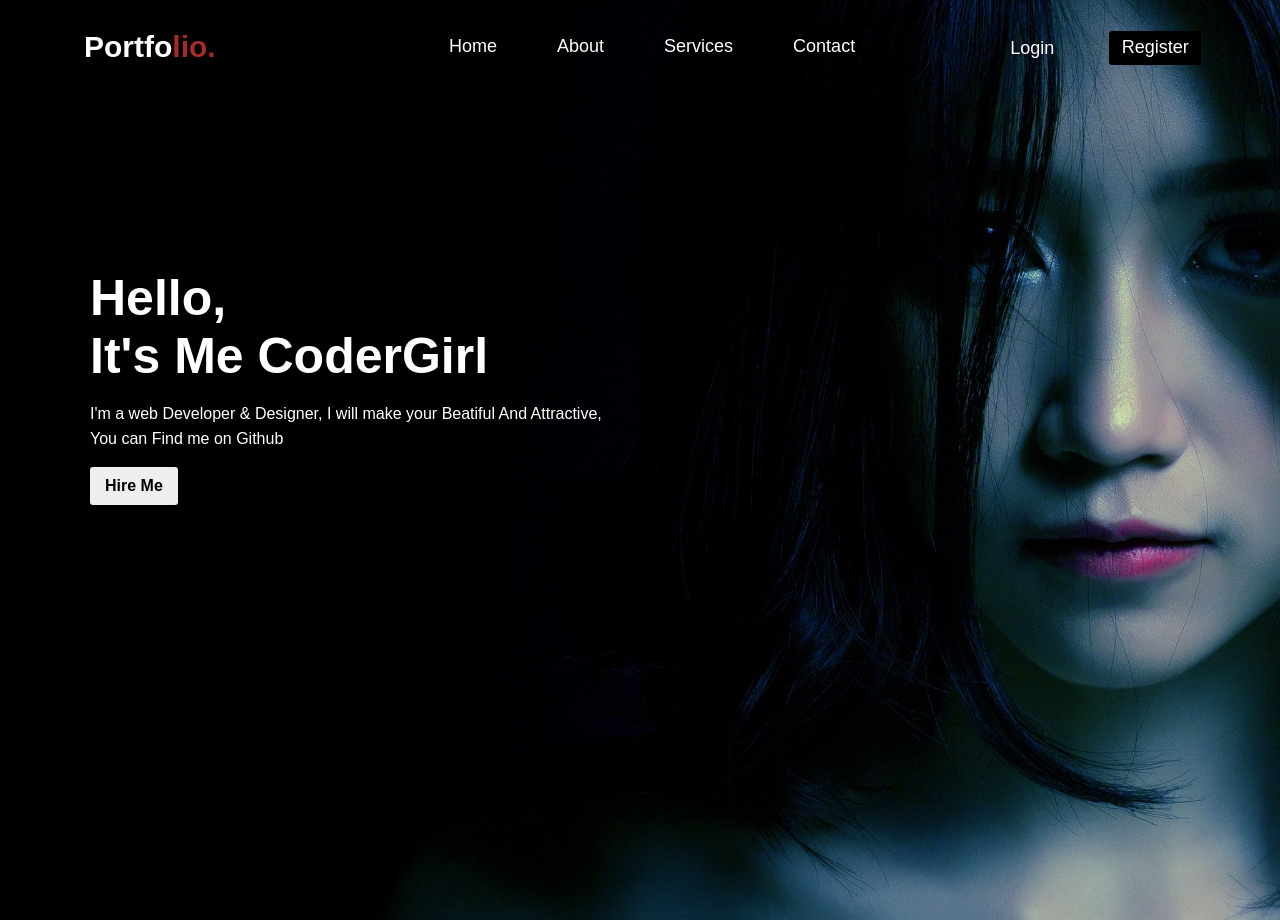
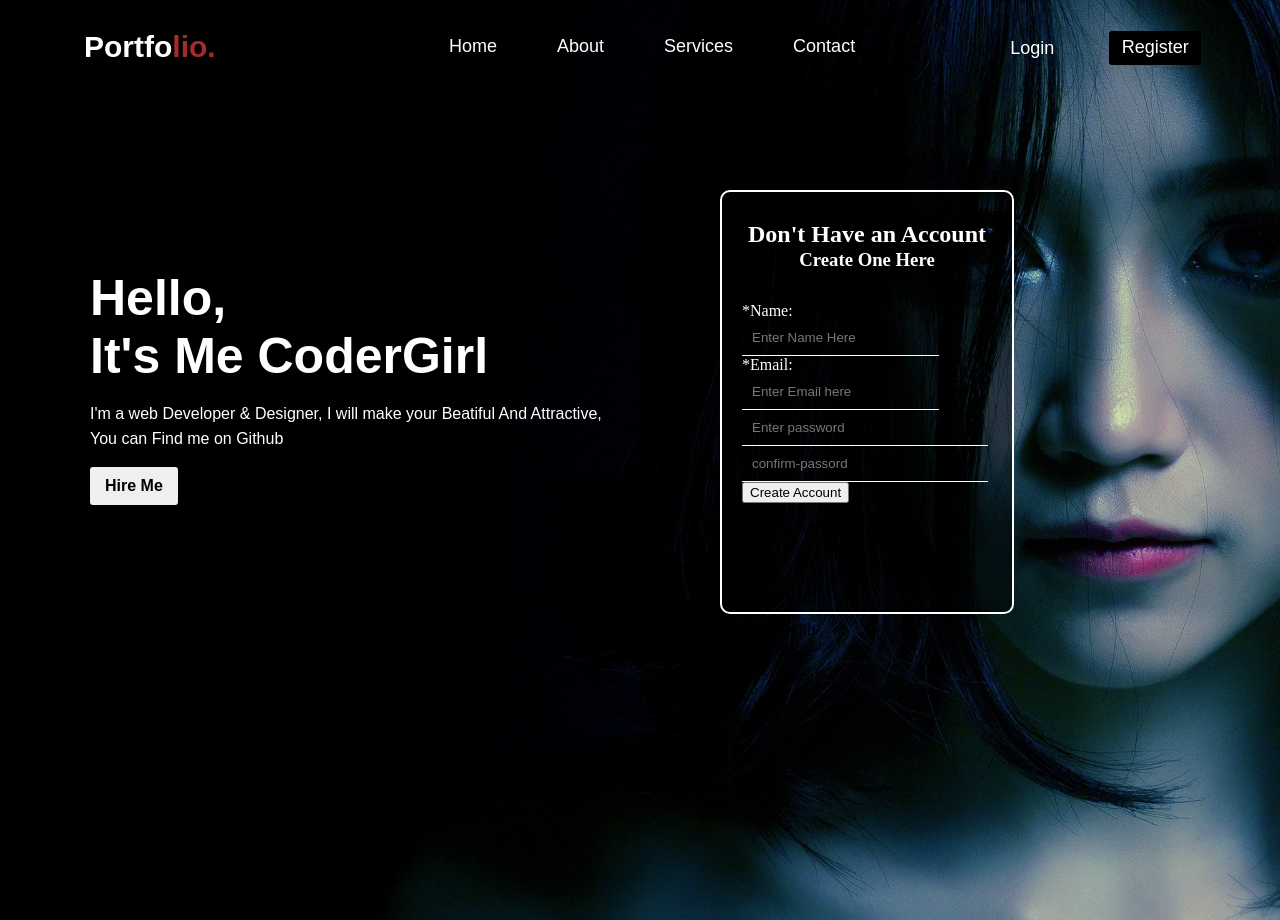
Before and after one commit to castrookoi/clarity, a plain HTML site: page index.html in a window 1280 px wide. Drawn offline with Linux system fonts and the light colour scheme.

Commit message:
okey lets roll

```diff
--- a/index.html
+++ b/index.html
@@ -32,6 +32,24 @@
         <p>I'm a web Developer & Designer, I will make your Beatiful And Attractive, <br> You can Find me on Github</p>
         <button>Hire Me</button>
       </div>
+      <div class="form">
+            <h2>Don't Have an Account</h2>
+            <h3>Create One Here</h3>
+                <label for="name">*Name:</label>
+                <input type="text" name="name" id="name" placeholder="Enter Name Here">
+                <label for="email">*Email:</label>
+                <input type="email" name="email" id="email" placeholder="Enter Email here">
+                <input type="password" name="password" id="password" required placeholder="Enter password">
+                <input type="password" name="confirm-passord" id="confirm-passord" required placeholder="confirm-passord">
+                <button>Create Account</button>
+                <p>Already have an Account</p> <br>
+                <p>Login <span> Here</span></p>
+                <p>Login With</p>
+            <div class="ions">
+
+            </div>
+
+      </div>
     </div>
   </body>
 </html>
--- a/styles.css
+++ b/styles.css
@@ -4,8 +4,7 @@ body {
   box-sizing: border-box;
 }
 
-
-body{
+body {
   background-image: url(backgroundImage.jpg);
   background-position: right center;
   background-repeat: no-repeat;
@@ -29,7 +28,7 @@ body{
   font-family: Arial, Helvetica, sans-serif;
 }
 
-.menu span{
+.menu span {
   color: brown;
   /* display: flex; */
   align-items: center;
@@ -46,21 +45,21 @@ body{
   font-size: 30px;
 }
 
-.nav{
+.nav {
   margin-left: 25px;
   margin-top: 10px;
 }
 
-.nav ul{
+.nav ul {
   display: flex;
   justify-content: space-between;
   gap: 60px;
 }
 
-.nav ul{
-list-style: none;
+.nav ul {
+  list-style: none;
 }
-.nav ul a{
+.nav ul a {
   text-decoration: none;
   font-family: Arial, Helvetica, sans-serif;
   font-size: 18px;
@@ -84,7 +83,7 @@ list-style: none;
   padding: 6px 6px;
 }
 
-.nav ul li a:hover{
+.nav ul li a:hover {
   color: brown;
 }
 
@@ -106,12 +105,10 @@ list-style: none;
 }
 
 .main p {
- line-height: 25px;
-
+  line-height: 25px;
 }
 
-
-.main button{
+.main button {
   border: none;
   border-radius: 3px;
   line-height: 8px;
@@ -122,6 +119,66 @@ list-style: none;
   cursor: pointer;
 }
 
-.main button:hover{
-color: brown;
+.main button:hover {
+  color: brown;
 }
+
+.form {
+  display: block;
+  width: 250px;
+  height: 380px;
+  border: #fff solid 2px;
+  background: linear-gradient(
+    to top,
+    rgba(0, 0, 0, 0.5) 50%,
+    rgba(0, 0, 0, 0.5) 50%
+  );
+  position: absolute;
+  top: 190px;
+  left: 720px;
+  padding: 20px;
+  border-radius: 10px;
+}
+
+.form h2, h3 {
+  color: #fff;
+  line-height: 5px;
+  text-align: center;
+}
+
+.form h3 {
+  margin-bottom: 40px;
+}
+
+.form label {
+  color: #fff;
+  margin-top: 200px;
+  padding-top: 200px;
+}
+
+.form input{
+  background: transparent;
+  border-top: none;
+  border-left: none;
+  border-right: none;
+  border-bottom: #fff solid 1px;
+  color: #fff;
+  padding: 10px;
+  /* font-size: 13px; */
+}
+
+
+
+.form input:nth-of-type(3), input:nth-of-type(4){
+  width: 226px;
+}
+
+.form ::placeholder{
+  color: #ffffff77;
+  outline: none;
+}
+
+.form ::placeholder:{
+  outline: none;
+  border: none;
+}
```
